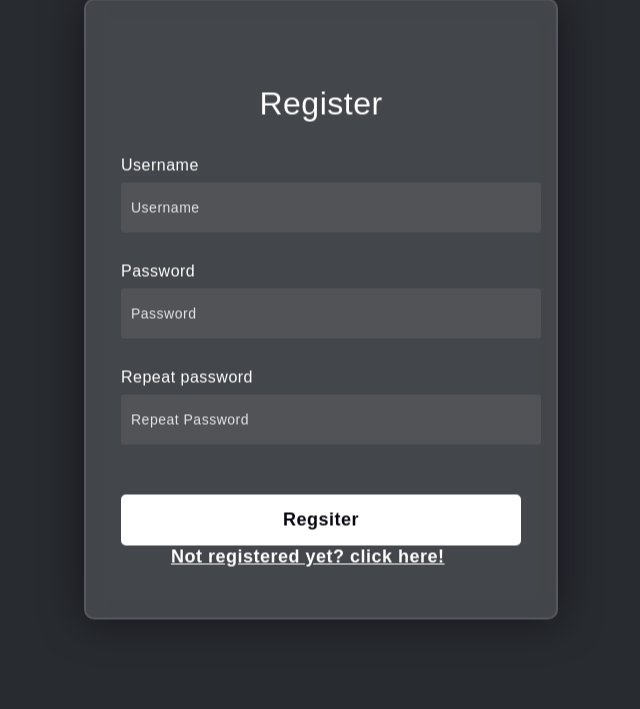
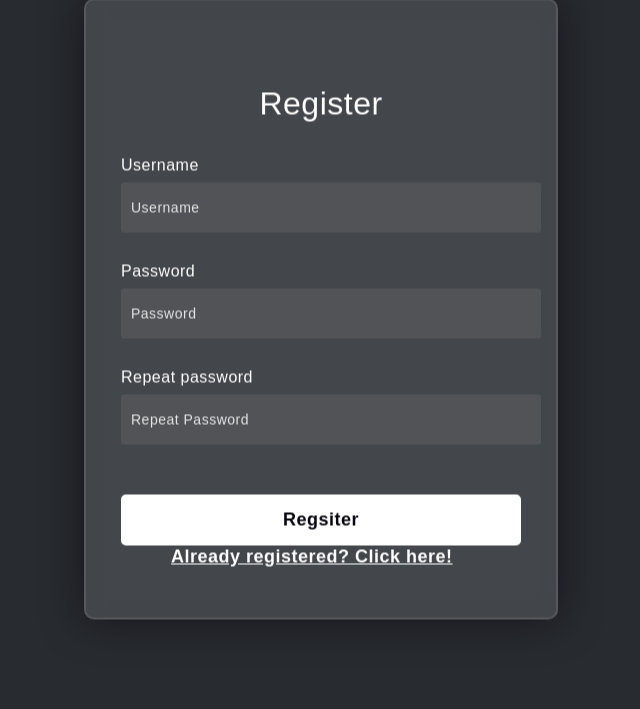
Before and after one commit to csipkek98/Distort, a Django app: page /register/ in a window 1280 px wide. Shown: the part 91-800 px from the top of the page, without its empty margins (319-959 px from the left). Run offline with Django 4.2, Linux system fonts and the light colour scheme.

Commit message:
Modify: redirect text correction

```diff
--- a/mysite/core/templates/core/signup.html
+++ b/mysite/core/templates/core/signup.html
@@ -37,6 +37,6 @@
     {%endif%}
 
     <button>Regsiter</button>
-    <a id="redirect" href="/login/">Not registered yet? click here!</a>
+    <a id="redirect" href="/login/">Already registered? Click here!</a>
 </form>
 {% endblock %}
```
